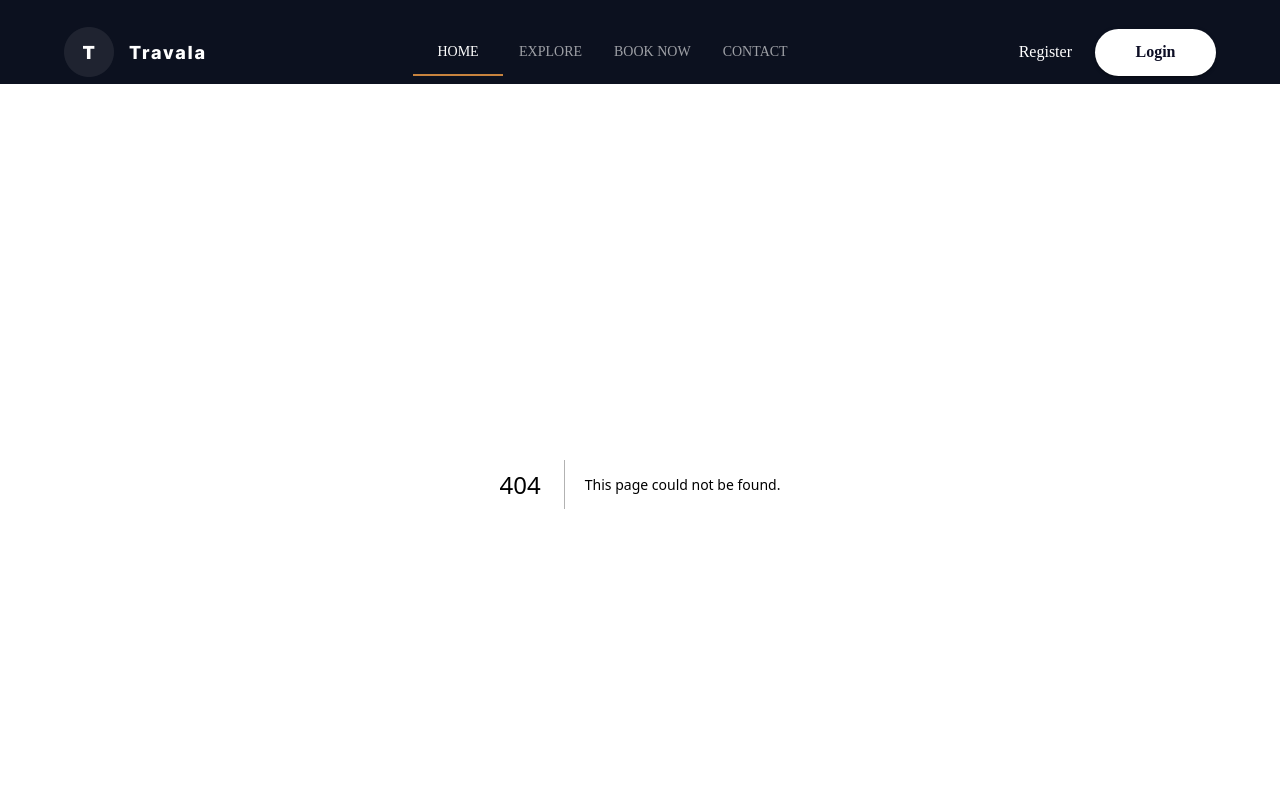
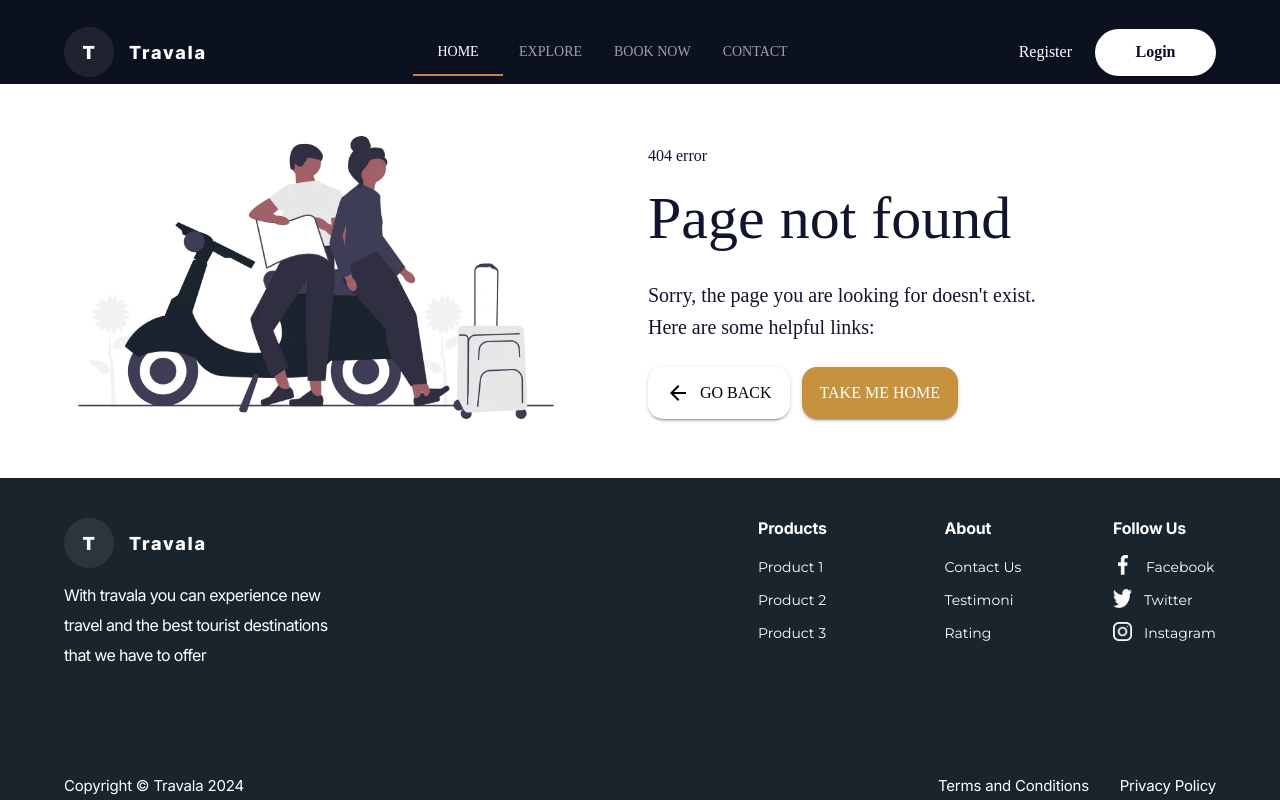
Before and after one commit to Software-Lifecycle-Consultants/slc-open-hms, a Next.js app: page /error-message in a window 1280 px wide. Before the commit this address had no page. Shown: the top 800 px of the page. Built offline with nearby package versions, Linux system fonts and the light colour scheme.

Commit message:
Added the Error message page and data file error message page

```diff
--- /dev/null
+++ b/app/error-message/page.tsx
@@ -0,0 +1,147 @@
+"use client"
+import { pageDetails } from "@/data/errormessage";
+import {
+    Button,
+    Typography,
+    Grid
+} from "@mui/material";
+import Box from "@mui/material/Box";
+import ArrowBack from "@mui/icons-material/ArrowBack";
+import mainImage from "../../public/images/homePage/ErrorMessage/ErrorImage.webp";
+import Image from "next/image";
+import { inter } from "../../app/fonts";
+
+export default function ErrorMassage() {
+    return (
+        <>
+            <Grid
+                container
+                direction="row"
+                justifyContent="center"
+                alignItems="center"
+                spacing={2}
+            >
+                {/* Left side of the banner image */}
+                <Grid item xs={12} md={6}>
+                    <Image
+                        src={mainImage}
+                        alt="test"
+                        style={{
+                            width: "100%",
+                            height: "auto",
+                            flexShrink: 0,
+                        }}
+                    />
+                </Grid>
+                {/* Right side of the banner  */}
+                <Grid item xs={12} md={6}>
+                    {/* Text 1 */}
+                    <Typography
+                        variant="h6"
+                        className={inter.className}
+                        sx={{
+                            textAlign: "Left",
+                            fontWeight: "semi bold",
+                            fontSize: "16px",
+                            marginRight: "385px",
+                            color: "#11142D"
+                        }}>
+                        {pageDetails.title}
+                    </Typography>
+                    {/* Text 2 */}
+                    <Typography
+                        variant="h4"
+                        className={inter.className}
+                        sx={{
+                            textAlign: "Left",
+                            marginTop: "12px",
+                            fontWeight: "semi bold",
+                            fontSize: "60px",
+                            marginRight: "28px",
+                            color: "#11142D"
+                        }}>
+                        {pageDetails.subtitle}
+                    </Typography>
+                    {/* Text 3 */}
+                    <Typography variant="h6"
+                        className={inter.className}
+                        sx={{
+                            textAlign: "Left",
+                            marginTop: "24px",
+                            fontWeight: "Regular",
+                            fontSize: "20px",
+                            color: "#11142D"
+                        }}>
+                        {pageDetails.content1}
+                    </Typography>
+                    {/* Text 4 */}
+                    <Typography variant="h6"
+                        className={inter.className}
+                        sx={{
+                            textAlign: "Left",
+                            fontWeight: "Regular",
+                            fontSize: "20px",
+                            color: "#11142D"
+                        }}>
+                        {pageDetails.content2}
+                    </Typography>
+                    {/* Render to Go Back and Take Me Home Section */}
+                    <a href="/">
+                        <Button
+                            type="submit"
+                            variant="contained"
+                            color="primary"
+                            style={{
+                                borderRadius: "15px",
+                                padding: "12px 18px",
+                                color: "#000000"
+                            }}
+                            sx={{
+                                backgroundColor: "#FFFFFF	",
+                                "&:hover": {
+                                    backgroundColor: "#FFFFFF	",
+                                },
+                                textAlign: "center",
+                                fontWeight: "Median",
+                                fontSize: "16px",
+                                marginTop: "24px",
+                            }}
+                        >
+                            <Box
+                                display="flex"
+                                justifyContent="center"
+                                marginRight="10px"
+                            >
+                                <ArrowBack style={{ color: "#000000" }} />{" "}
+                            </Box>
+                            {pageDetails.backArroSection1}
+                        </Button>
+                    </a>
+                    <Button
+                        type="submit"
+                        variant="contained"
+                        color="primary"
+                        style={{
+                            borderRadius: "15px",
+                            padding: "12px 18px",
+                        }}
+
+                        sx={{
+                            backgroundColor: "#C7923E",
+                            "&:hover": {
+                                backgroundColor: "#c7833e",
+                            },
+                            textAlign: "center",
+                            fontWeight: "Medium",
+                            fontSize: "16px",
+                            marginTop: "24px",
+                            marginLeft: "12px"
+                        }}
+                    >
+                        {pageDetails.backArroSection2}
+                    </Button>
+                </Grid>
+            </Grid>
+        </>
+    );
+}
--- /dev/null
+++ b/data/errormessage.ts
@@ -0,0 +1,9 @@
+/* Assign to the Page Details of the Error Message page */
+export const pageDetails = {
+    title: "404 error",
+    subtitle: "Page not found",
+    content1: "Sorry, the page you are looking for doesn't exist.",
+    content2: "Here are some helpful links:",
+    backArroSection1: "Go Back",
+    backArroSection2: "Take me Home"
+};
```
Also changed, not shown: public/images/homePage/ErrorMessage/ErrorImage.webp (added), public/images/homePage/ErrorMessage/Image.webp (added).
